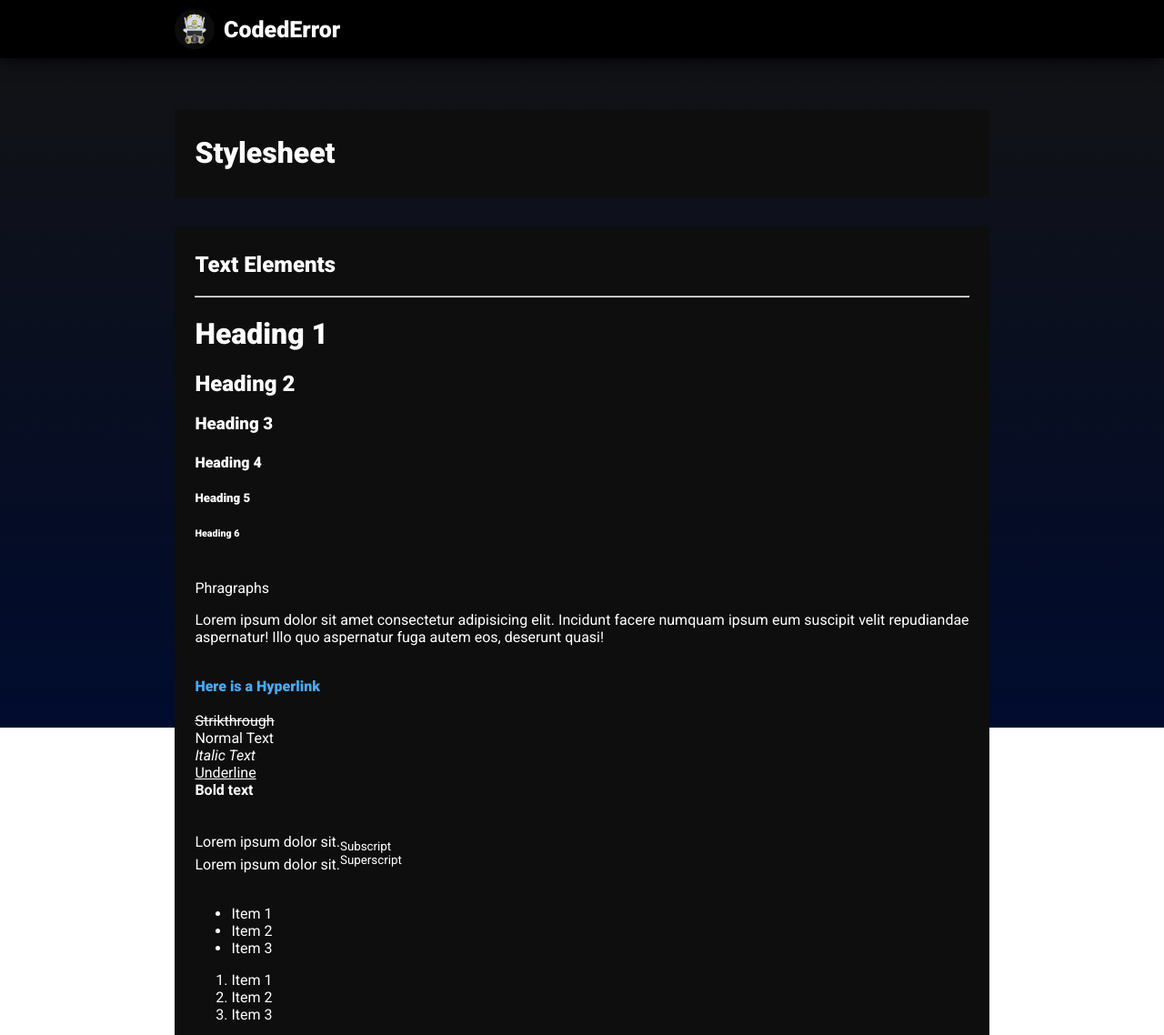
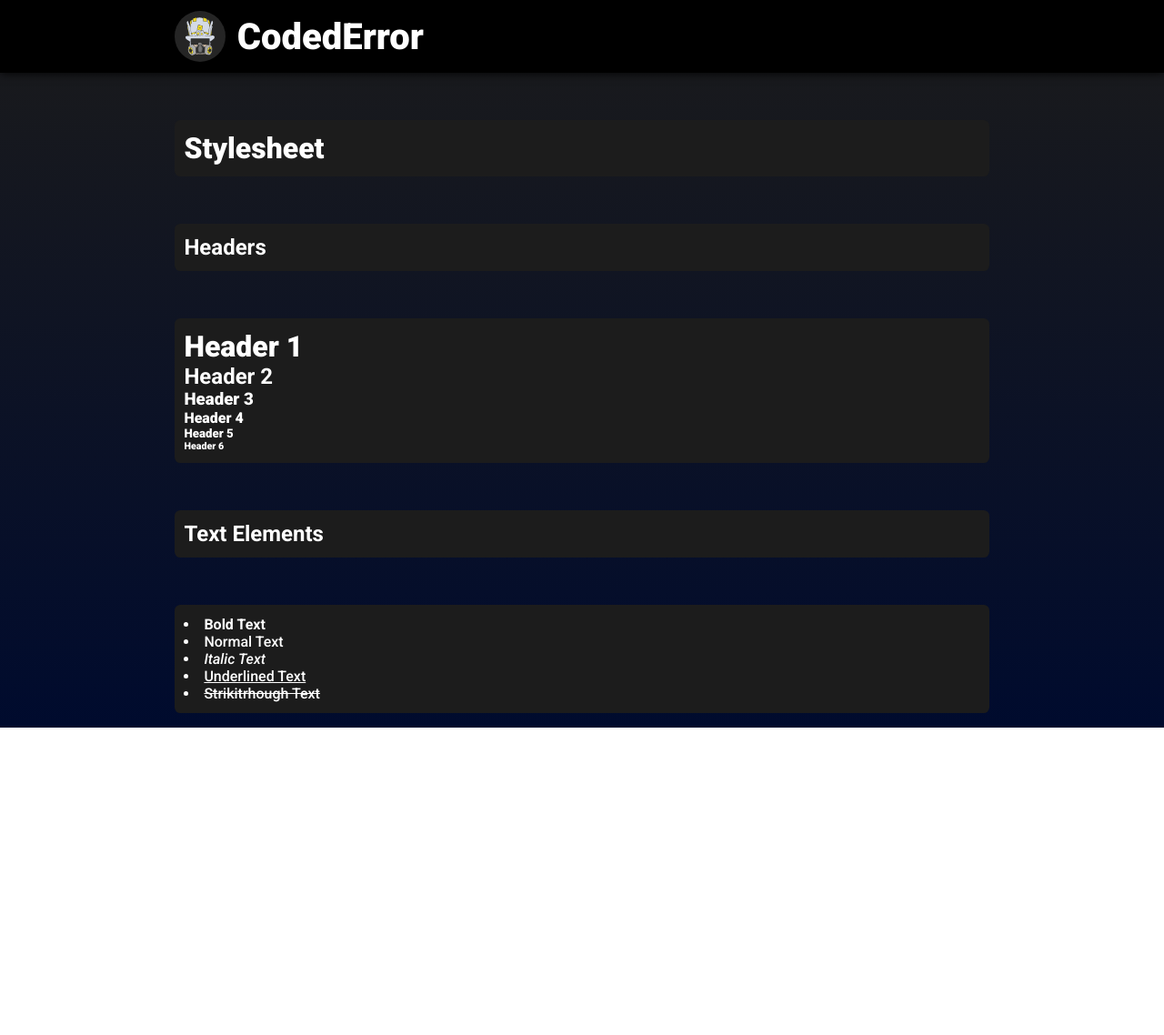
Before and after one commit to Coded-Error/Coded-Error.github.io, a plain HTML site: page index.html in a window 1280 px wide. Shown: the top 1138 px of the page at 91% size. After the commit the page ends 800 px from the top, so only its background shows below. Drawn offline with nearby package versions, Linux system fonts and the light colour scheme.

Commit message:
Total Overhaul
- Overhauled the entire framework for the website.
- Fixed a bug where the footer wouldn't position properly
- Proper Positioning of .content boxes
- Re-organized the site structure

```diff
--- /dev/null
+++ b/assets/css/base.css
@@ -0,0 +1,207 @@
+/* Import Fonts */
+
+@import url('https://fonts.googleapis.com/css2?family=Open+Sans:wght@300;400&display=swap');
+/* Open Sans Font Map */
+/* 300 | Light        */
+/* 400 | Regular      */
+
+@import url('https://fonts.googleapis.com/css2?family=Roboto:ital,wght@0,100;0,500;0,700;0,900;1,100;1,500;1,700;1,900&display=swap');
+
+/* Roboto Font Map */
+/* 100 | Thin      */
+/* 500 | Medium    */
+/* 700 | Bold      */
+/* 900 | Black     */
+
+/* Behind The Sscenes edits */
+
+* { padding: 0; margin: 0; }
+html, body { height: 100vh;  max-width: 100%; }
+
+/* ScrollBar */
+
+::-webkit-scrollbar {
+    width: 10px;
+}
+
+::-webkit-scrollbar-track {
+    box-shadow: inset 0 0 0.25em rgba(0, 0, 0, 0.5);
+}
+
+::-webkit-scrollbar-thumb {
+    border-radius: 5px;
+    background-color: rgba(0, 126, 175, 0.5);
+    transition: background-color .2s ease-in;
+}
+
+::-webkit-scrollbar-thumb:hover {
+    background-color: rgba(0, 183, 255, 0.5);
+}
+
+/* Background */
+
+.back-ground {
+    position: fixed;
+    top: 0;
+    left: 0;
+    background: linear-gradient(
+        0deg,
+        rgb(0, 11, 46),
+        rgb(27, 27, 27)
+    );
+    height: 100vh;
+    width: 100vw;
+    z-index: -1000;
+}
+
+/* TopBar*/
+
+.top-bar {
+    width: 100vw;
+    height: 10vh;
+    background-color: #000;
+    box-shadow: 0 0 10px #000;
+    position: fixed; /* Make sure it sticks to the top at all times */
+    top: 0;
+    left: 0;
+    z-index: 1030;
+    /* Set the .top-bar to have all it's items postioned at it's center */
+    display: flex;
+    align-content: center;
+    align-items: center;
+    justify-content: center;
+}
+
+.top-bar .content { /* make sure the elements have margins */
+    width: 70%;
+    height: 100%;
+}
+
+.top-bar .brand {
+    float: left;
+    height: 100%;
+    display: flex;
+    align-items: center;
+    /* Text visuals */
+    font-weight: 900;
+    font-size: 5vh;
+    text-decoration: none;
+    color: inherit;
+    transition: color .2s ease-in, text-shadow .2s ease-in; /* Think of the 'transition' property just like the TweenInfo.new() function */
+}
+
+.top-bar .logo {
+    display: block;
+    background-image: url('/assets/textures/web-icon.svg');
+    background-position: 0 0;
+    background-repeat: no-repeat;
+    height: 7vh;
+    width: 7vh;
+    background-size: 100% 100%;
+    background-color: rgb(37, 37, 37);
+    border-radius: 100%;
+    margin-right: 1vw;
+    transition: box-shadow .2s ease-in;
+}
+
+/* These are the property goals */
+.top-bar .brand:hover { color: rgb(0, 68, 128); text-shadow: 0 0 10px rgb(0, 68, 124); }
+.top-bar .brand:hover .logo { box-shadow: 0 0 10px rgb(0, 68, 124); }
+
+/* Footer */
+
+.footer {
+    position: relative;
+    /*top: 10vh;*/
+    height: 10vh;
+    width: 100vw;
+    background-color: #000;
+    box-shadow: 0 0 10px #000;
+    display: flex;
+    justify-content: center;
+    align-content: center;
+    align-items: center;
+}
+
+.footer .content { /* Make sure it's like .top-bar .content */
+    width: 70%;
+    height: 100%;
+    /* Make it's descendants placed in the center */
+    display: flex;
+    justify-content: center;
+    align-items: center;
+}
+
+.footer .text {
+    font-size: 1.1em;
+    text-align: center;
+    font-weight: 500;
+}
+
+.footer .text a[href] { /* Make sure it has a different style */
+    font-family: "Open Sans";
+    font-weight: 300;
+    color: inherit;
+}
+
+.footer .text a[href]:hover { /* remove other unwanted properties */
+    text-decoration: underline;
+    text-shadow: none;
+    color: inherit;
+}
+
+/* Wrap */
+
+.wrap {
+    height: 90vh;
+    width: 100vw;
+    overflow-x: hidden;
+    overflow-y: auto;
+    position: relative;
+    top: 10vh;
+}
+
+/* Content */
+
+.body {
+    /* Make sure it sticks to the bottom */
+    position: relative;
+    min-height: 80vh;
+    height: auto;
+    max-width: 100vw;
+    /* Text */
+    text-align: justify;
+    /* Display */
+    display: flex;
+    justify-content: center;
+}
+
+.body .content {
+    width: 70%;
+    min-height: 100%;
+    margin-top: 6.5vh;
+}
+
+.content-box {
+    background-color: rgb(28, 28, 28);
+    /* Make it so that it has space between thetext */
+    padding-left: 0.65em;
+    padding-right: 0.65em;
+    padding-top: 0.75em;
+    padding-bottom: 0.75em;
+    border-radius: 0.4em; /* borer-radius acts like UICorners */
+    /* Make it so that it has space between other elements */
+    margin-bottom: 6.5vh;
+}
+
+/* Text */
+
+* { font-family: "Roboto"; color: #FFF; }
+
+ul, ol { list-style-position: inside; } /* Make sure the lists' bullets stay within their respected container  */
+
+h1, h1, h3, h4, h5, h6 { font-weight: 900; }
+
+a[href], p[href] { text-decoration: none; color: rgb(0, 157, 219); }
+
+.content-box .indent { text-indent: 3.25em; }
--- a/css/base.css
+++ /dev/null
@@ -1,171 +0,0 @@
-/* IMPORT */
-
-@import url('https://fonts.googleapis.com/css2?family=Roboto:ital,wght@0,100;0,300;0,400;0,500;0,700;0,900;1,100;1,300;1,400;1,500;1,700;1,900&display=swap');
-
-/* CSS */
-
-/* Background */
-
-.wrap { box-sizing: border-box }
-
-.bg {
-    top: 0;
-    left: 0;
-    z-index: -10000;
-    position: fixed;
-    min-width: 100%;
-    min-height: 100%;
-    background: linear-gradient(0deg, rgb(0, 11, 46), rgb(19, 19, 19));
-}
-
-body {
-    font-family: "Roboto";
-    color: #FFFFFF;
-    text-align: justify;
-    margin: 0;
-}
-
-/* TOP-BAR */
-
-/* The actual top bar */
-.top-bar {
-    /* Just to make sure the element is positioned at the top */
-    top: 0;
-    left: 0;
-    right: 0;
-    bottom: 0;
-    position: fixed;
-
-    /* Elelement visuals */
-    width: 100%;
-    height: 4em;
-    z-index: 10000;
-    background: #000000;
-    box-shadow: 0 0 20px #000000;
-    display: flex;
-    justify-content: center;
-}
-
-/* So we can have a margin, let's have the width of our container */
-/* -10% on both sides */
-.top-bar .content {
-    width: 70%;
-    height: 100%;
-}
-
-/* The brand container */
-.top-bar .brand {
-    height: 100%;
-    width: min-content;
-    float: left;
-
-    display: flex; /* This, combined with align-items: center, makes it's content align at the center. This, however, does inherit to the children */
-    align-items: center;
-}
-
-/* Change text visualizations */
-.top-bar .brand #text {
-    font-size: 25px;
-    font-weight: 900;
-    color: #FFFFFF;
-    padding-left: 10px;
-    text-decoration: none;
-    transition: color .2s ease-in, text-shadow .2s ease-in; /* Think of the transition property as a way we can tween objects without calling @keyframes */
-}
-
-/* Edit the icon visualizations */
-.top-bar .brand #logo {
-    height: 2.75em;
-    width: 2.75em;
-    border-radius: 100%; /* This property behaves similarly to UICorners */
-    background: rgb(12, 12, 12);
-    transition: box-shadow .2s ease-in;
-}
-
-.low-bar a[href] { font-weight: 200; color: #FFFFFF; }
-.low-bar a[href]:hover { text-decoration: underline; text-shadow: none; }
-
-/* These are the goals of the transitions */
-.brand:hover #logo { box-shadow: 0 0 10px rgb(0, 68, 124); }
-.brand:hover #text { color: rgb(0, 120, 218); text-shadow: 0 0 10px rgb(0, 68, 124); }
-
-/* LOW-BAR */
-
-/* Footer of the page */
-.low-bar {
-    /* Position */
-    position: relative;
-    bottom: 0;
-    top: 4em;
-
-    /* Elelement visuals */
-    width: 100%;
-    min-height: 4.5em;
-    background: #000000;
-    box-shadow: 0 0 20px #000000;
-    justify-content: center;
-    display: flex;
-}
-
-/* So we could have a margin */
-.low-bar .content {
-    width: 70%;
-    height: 100%;
-    position: absolute;
-    align-content: center;
-    justify-content: center;
-    align-items: center;
-    display: flex;
-}
-
-.low-bar .text {
-    font-weight: 100;
-    font-style: italic;
-    text-align: center;
-}
-
-/* ACTUAL CONTENT */
-
-/* The invisible container for our content */
-.body {
-    display: flex;
-    justify-content: center;
-
-    min-height: 80%;
-    height: auto;
-
-    box-sizing: border-box;
-
-    position: relative;
-    top: 4em;
-}
-
-/* The margin of the content */
-.body .content {
-    width: 70%;
-}
-
-/* A Box/Section of text */
-.box {
-    margin: 2em 0 2em 0;
-    padding: 0.5em 2.5% 0.5em 2.5%;
-    background-color: rgb(14, 14, 14);
-    position: relative;
-    top: 1.5em
-}
-
-/* EDIT TEXT APPEARANCES */
-
-/* Set the font for headers to be Roboto Black */
-h1, h2, h3, h4, h5, h6 { font-weight: 900; }
-
-a[href], p[href] {
-    font-weight: 900;
-    text-decoration: none;
-    color: rgb(68, 171, 255);
-    transition: color .2s ease-in, text-shadow .2s ease-in;
-}
-
-a[href]:hover, p[href]:hover {
-    text-shadow: 0 0 10px rgb(0, 68, 124);
-}
--- a/index.html
+++ b/index.html
@@ -1,96 +1,89 @@
 <!DOCTYPE html>
-<html lang="en-us">
+<html lang="en">
     <head>
         <meta charset="UTF-8">
         <meta http-equiv="X-UA-Compatible" content="IE=edge">
         <meta name="viewport" content="width=device-width, initial-scale=1.0">
         <title>CodedError | Website</title>
         <!-- STYLESHEETS -->
-    <link rel="stylesheet" type="text/css" href="/css/base.css">
+        <link rel="stylesheet" type="text/css" href="/assets/css/base.css">
         <!-- FAVICONS -->
-    <link rel="shortcut icon" href="/assets/icon.ico" sizes="1000x1000" type="image/ico">
+        <link rel="shortcut icon" type="image/ico" sizes="256x256" href="/assets/textures/favicon@3x.ico">
     </head>
     <body>
-    <!-- This is the top bar, fixed to the top of the site -->
+        <!-- .back-ground: The actual background of the site    -->
+        <div class="back-ground"></div>
+        <!-- .top-bar: The top bar of the site. This will be    -->
+        <!-- fixed to the top of the user viewport/desktop.     -->
         <div class="top-bar">
             <div class="content">
                 <a class="brand" href="/">
-                <img id="logo" alt="Website icon/logo" src="/assets/icon.svg">
-                <span id="text">CodedError</span>
+                    <span class="logo"></span>
+                    CodedError
                 </a>
             </div>
         </div>
-
-    <!-- in order to avoid background repetition we must place have a different div element -->
-    <!-- and set it's position ti fixed. -->
-    <div class="bg"></div>
-
-    <!-- This is where all the content is -->
+        <!-- .wrap: This will containt most of the website's    -->
+        <!-- content. The reason for the element is due to a    -->
+        <!-- bug where the scroll bar is shown below the        -->
+        <!-- .top-bar element.                                  -->
+        <div class="wrap">
+            <!-- .content: This will take up 80% of the website's   -->
+            <!-- height and will contain our content.               -->
             <div class="body">
                 <div class="content">
-            <div class="box">
+                    <div class="content-box">
                         <h1>Stylesheet</h1>
                     </div>
-                <div class="box">
+                    <div class="content-box">
+                        <h2>Headers</h2>
+                    </div>
+                    <div class="content-box">
+                        <h1>Header 1</h1>
+                        <h2>Header 2</h2>
+                        <h3>Header 3</h3>
+                        <h4>Header 4</h4>
+                        <h5>Header 5</h5>
+                        <h6>Header 6</h6>
+                    </div>
+                    <div class="content-box">
                         <h2>Text Elements</h2>
-                    <hr>
-
-                    <h1>Heading 1</h1>
-                    <h2>Heading 2</h2>
-                    <h3>Heading 3</h3>
-                    <h4>Heading 4</h4>
-                    <h5>Heading 5</h5>
-                    <h6>Heading 6</h6>
-                    <br>
-
-                    <a>Phragraphs</a>
-                    <p>Lorem ipsum dolor sit amet consectetur adipisicing elit. Incidunt facere numquam ipsum eum suscipit velit repudiandae aspernatur! Illo quo aspernatur fuga autem eos, deserunt quasi!</p>
-                    <br>
-
-                    <a href="https://youtu.be/dQw4w9WgXcQ">Here is a Hyperlink</a>
-                    <br><br>
-
-                    <s>Strikthrough</s><br>
-                    <a>Normal Text</a><br>
-                    <i>Italic Text</i><br>
-                    <u>Underline</u><br>
-                    <b>Bold text</b><br>
-                    <br><br>
-
-                    <a>Lorem ipsum dolor sit.<sub>Subscript</sub></a><br>
-                    <a>Lorem ipsum dolor sit.<sup>Superscript</sup></a>
-                    <br><br>
-
+                    </div>
+                    <div class="content-box">
+                        <ul>
+                            <li><b>Bold Text</b></li>
+                            <li><a>Normal Text</a></li>
+                            <li><i>Italic Text</i></li>
+                            <li><u>Underlined Text</u></li>
+                            <li><s>Strikitrhough Text</s></li>
+                        </ul>
+                    </div>
+                    <div class="content-box">
+                        <h2>Lists</h2>
+                    </div>
+                    <div class="content-box">
+                        <a>Unordered Lists:</a>
                         <ul>
                             <li>Item 1</li>
                             <li>Item 2</li>
                             <li>Item 3</li>
                         </ul>
-
+                        <br>
+                        <a>Ordered Lists:</a>
                         <ol>
                             <li>Item 1</li>
                             <li>Item 2</li>
                             <li>Item 3</li>
                         </ol>
                     </div>
-                <div class="box">
-                    <h2>Visual Elements</h2>
-                    <hr>
-
-                    <i>Coming Soon&trade;</i>
+                </div>
+            </div>
+            <!-- .footer: This will be the footer of the website.   -->
+            <div class="footer">
+                <div class="content">
+                    <p class="text">&COPY; <a href="/">CodedError</a> 2021</p>
                 </div>
             </div>
         </div>
-
-    <!-- This is the bottom bar, positioned at the bottom -->
-    <!-- of the website -->
-    <div class="low-bar">
-        <div class="content">
-            <p class="text">
-                &COPY; <a href="github.com/Coded-Error">CodedError</a> 2021 | <a href="/">Back to the top</a>
-            </p>
-        </div>
-    </div>
     </body>
-<script src="/java/base.js"></script>
 </html>
```
Also changed, not shown: java/base.js (deleted, +0 -8 lines), assets/textures/favicon@3x.ico (renamed from assets/icon.ico), assets/textures/web-icon.svg (renamed from assets/icon.svg), 1 other file. Lines whose indentation alone changed are shown as unchanged.
